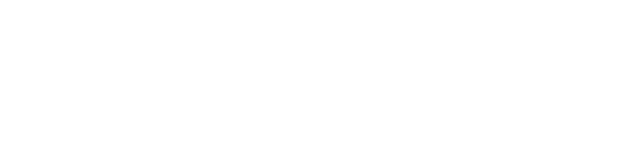
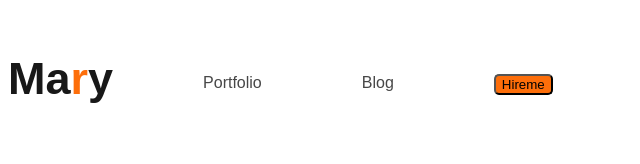
Before and after one commit to bibjaw99/ph_portfolio, a plain HTML site: page index.html in a window 1280 px wide. Shown: the whole page, without its empty margins (0-640 px from the left). Drawn offline with Linux system fonts and the light colour scheme.

Commit message:
Second commit

```diff
--- a/css/style.css
+++ b/css/style.css
@@ -0,0 +1,33 @@
+* {
+  font-family: Arial, Helvetica, sans-serif;
+}
+.text-primary {
+  color: #fd6e0a;
+}
+.btn_primary {
+  border-radius: 5px;
+  background: #fd6e0a;
+}
+/* nav related styles */
+nav {
+  display: flex;
+}
+.nav-title {
+  color: #181818;
+  font-size: 45px;
+  font-weight: 800;
+}
+
+nav > ul {
+  display: flex;
+}
+
+nav li {
+  list-style: none;
+  margin: 50px;
+}
+
+nav a {
+  text-decoration: none;
+  color: #474747;
+}
--- a/index.html
+++ b/index.html
@@ -7,5 +7,19 @@
     <link href="css/style.css" rel="stylesheet" />
   </head>
 
-  <body></body>
+  <body>
+    <header>
+      <nav>
+        <h3 class="nav-title">Ma<span class="text-primary">r</span>y</h3>
+        <ul>
+          <li><a href="">Portfolio</a></li>
+          <li><a href="">Blog</a></li>
+          <li><button class="btn_primary">Hireme</button></li>
+        </ul>
+      </nav>
+    </header>
+
+    <main></main>
+    <footer></footer>
+  </body>
 </html>
```
